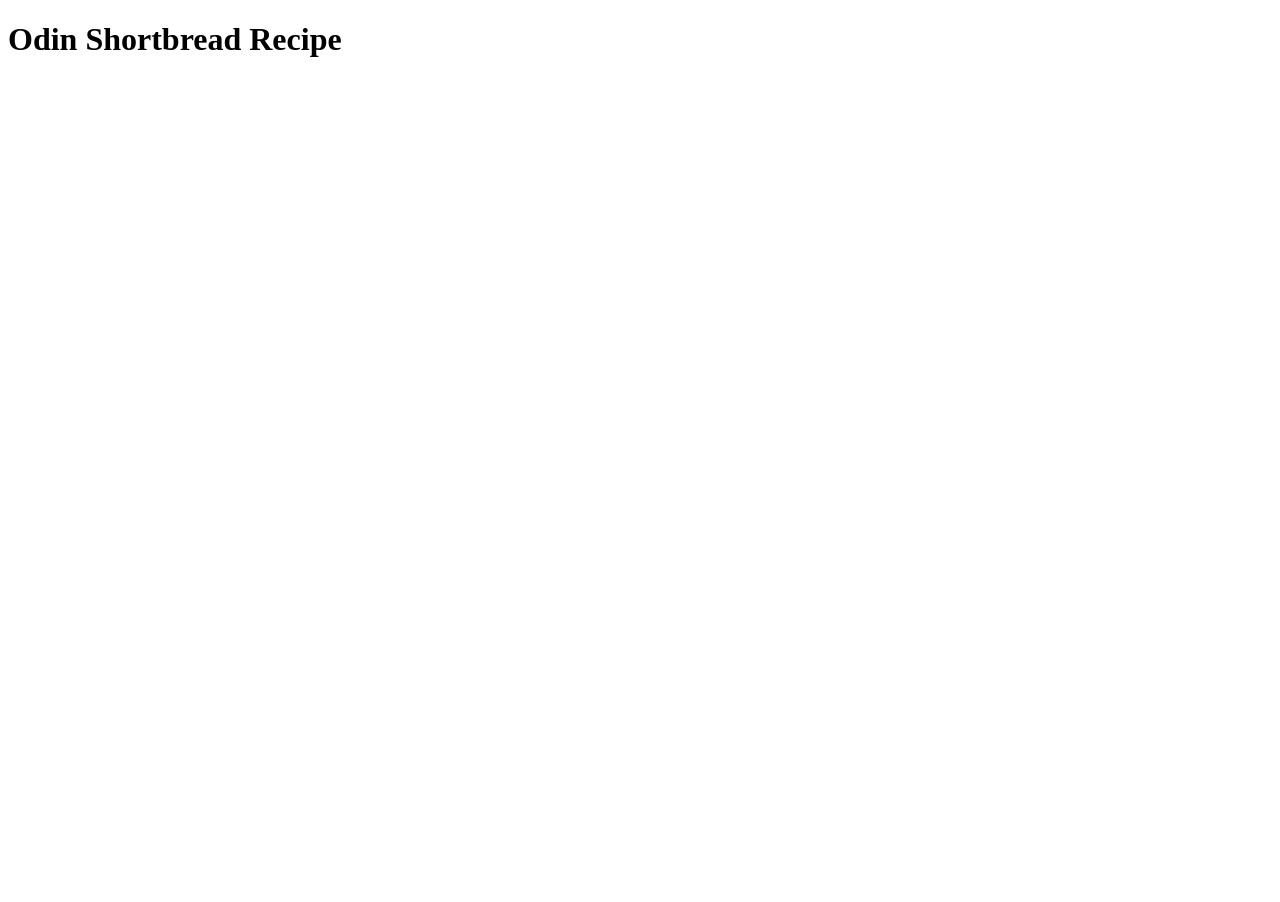
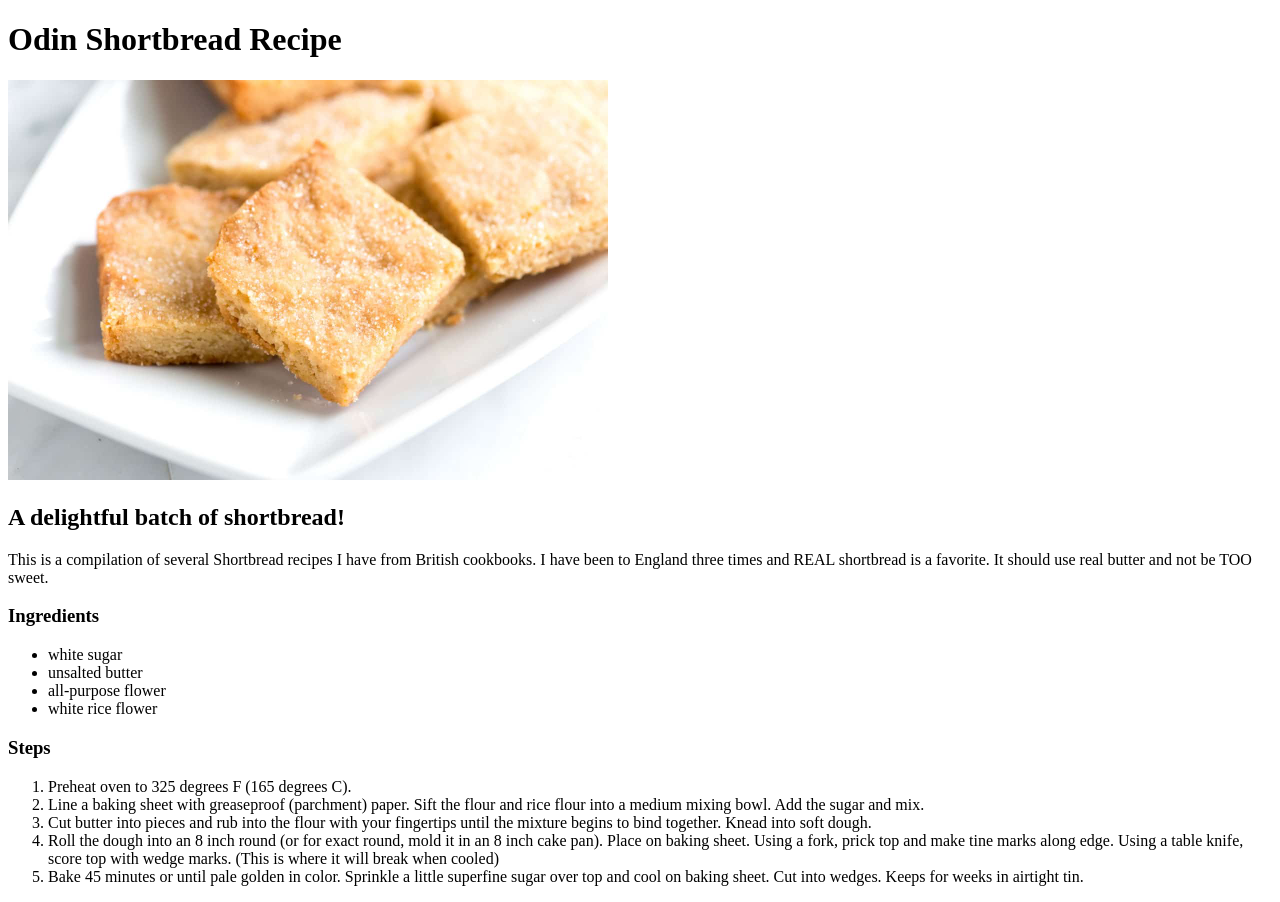
Before and after one commit to Nicholaspeck01/odin-recipes, a plain HTML site: page recipes/shortbread.html in a window 1280 px wide. Before the commit the page ends 800 px from the top, so only its background shows below. Drawn offline with Linux system fonts and the light colour scheme.

Commit message:
added: image, description, ingredients list, and steps to shortbread page

```diff
--- a/recipes/shortbread.html
+++ b/recipes/shortbread.html
@@ -8,6 +8,25 @@
 </head>
 <body>
     <h1>Odin Shortbread Recipe</h1>
-
+    <img src="../images/shortbread.jpg" alt="A picture of shortbread"
+    width="600"
+    height="400">
+    <h2>A delightful batch of shortbread!</h2>
+    <p>This is a compilation of several Shortbread recipes I have from British cookbooks. I have been to England three times and REAL shortbread is a favorite. It should use real butter and not be TOO sweet.</p>
+    <h3>Ingredients</h3>
+    <ul>
+        <li>white sugar</li>
+        <li>unsalted butter</li>
+        <li>all-purpose flower</li>
+        <li>white rice flower</li>
+    </ul>
+    <h3>Steps</h3>
+    <ol>
+        <li>Preheat oven to 325 degrees F (165 degrees C).</li>
+        <li>Line a baking sheet with greaseproof (parchment) paper. Sift the flour and rice flour into a medium mixing bowl. Add the sugar and mix.</li>
+        <li>Cut butter into pieces and rub into the flour with your fingertips until the mixture begins to bind together. Knead into soft dough.</li>
+        <li>Roll the dough into an 8 inch round (or for exact round, mold it in an 8 inch cake pan). Place on baking sheet. Using a fork, prick top and make tine marks along edge. Using a table knife, score top with wedge marks. (This is where it will break when cooled)</li>
+        <li>Bake 45 minutes or until pale golden in color. Sprinkle a little superfine sugar over top and cool on baking sheet. Cut into wedges. Keeps for weeks in airtight tin.</li>
+    </ol>
 </body>
 </html>
```
Also changed, not shown: images/shortbread.jpg (added).
